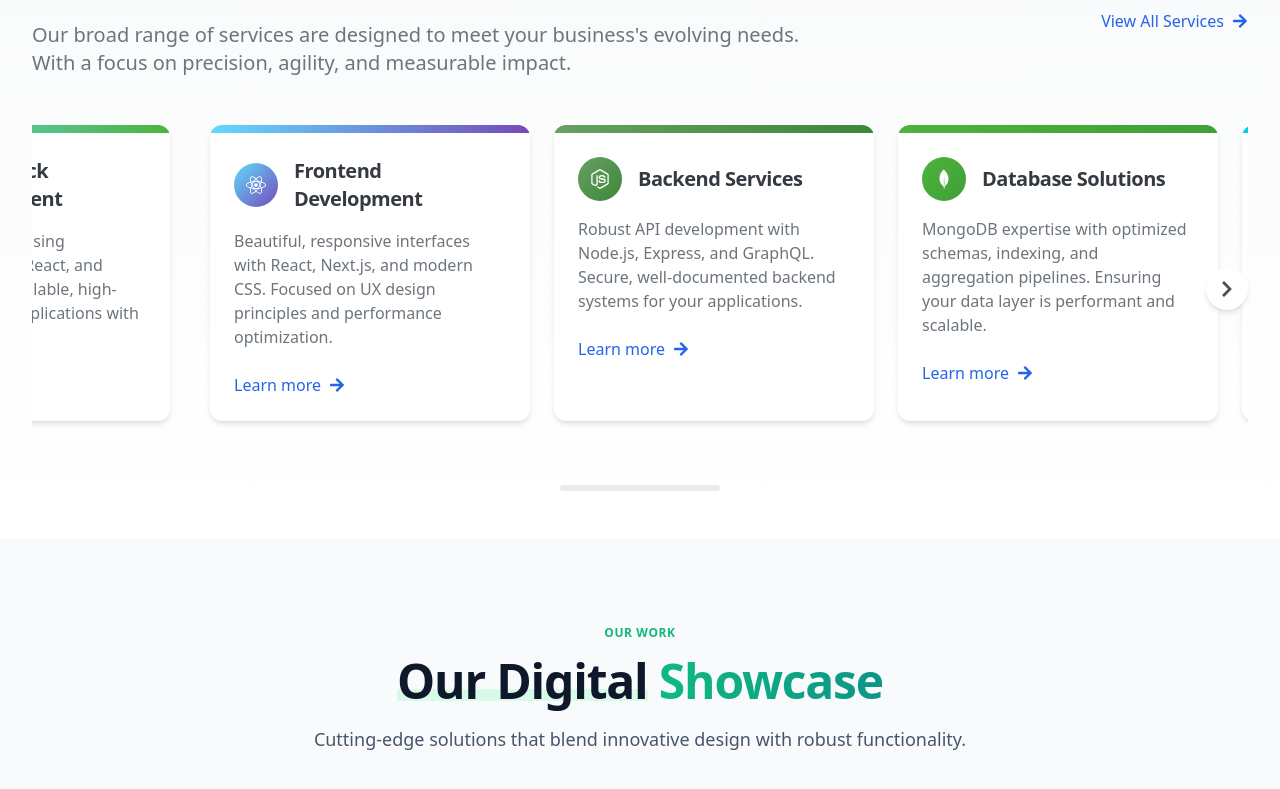
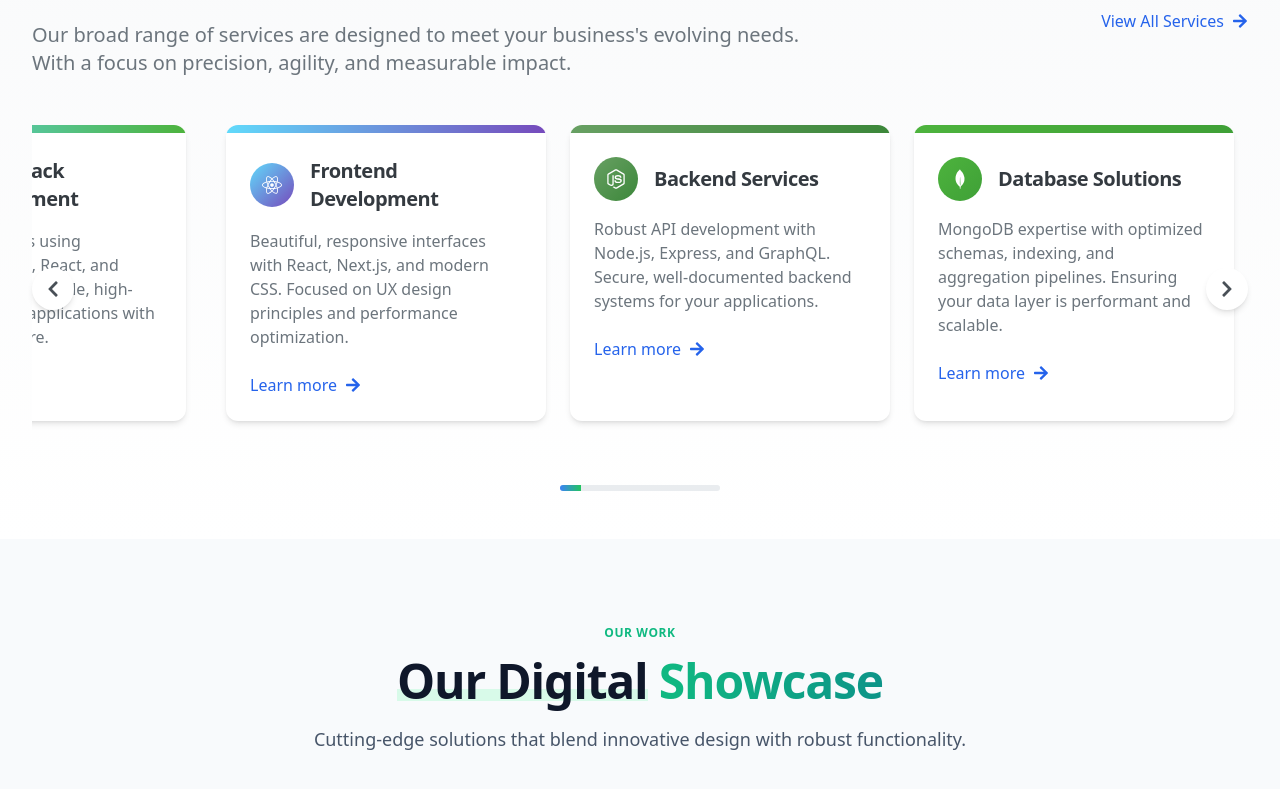
Before and after one commit to hammad8888/S-Stack, a React (Vite) app: page / in a window 1280 px wide. Shown: the part 787-1576 px from the top of the page. Built offline with nearby package versions, Linux system fonts and the light colour scheme.

Commit message:
Scroller to top and service scroller

```diff
--- a/src/App.jsx
+++ b/src/App.jsx
@@ -1,4 +1,5 @@
-import { BrowserRouter as Router, Routes, Route } from 'react-router-dom'
+import { BrowserRouter as Router, Routes, Route, useLocation } from 'react-router-dom'
+import { useEffect } from 'react'
 import Navbar from './components/Navbar'
 import Footer from './components/Footer'
 import Home from './pages/Home'
@@ -6,16 +7,28 @@ import About from './pages/About'
 import Services from './pages/Services'
 import Contact from './pages/Contact'
 
+// ScrollToTop component - now only scrolls to top for all pages
+const ScrollToTop = () => {
+  const { pathname } = useLocation()
+
+  useEffect(() => {
+    // Scroll to top for all route changes
+    window.scrollTo(0, 0)
+  }, [pathname])
+
+  return null
+}
+
 export default function App() {
   return (
     <Router>
       <div className="flex flex-col min-h-screen bg-gray-50">
+        <ScrollToTop />
         <div className="fixed top-0 w-full z-50">
           <Navbar />
         </div>
 
-
-        <div className="h-16"></div>
+        <div className="h-16"></div> {/* Spacer for fixed navbar */}
 
         <main className="flex-grow">
           <Routes>
--- a/src/components/MainServices.jsx
+++ b/src/components/MainServices.jsx
@@ -107,8 +107,9 @@ const Services = () => {
   const [autoScroll, setAutoScroll] = useState(true);
   const [showLeftArrow, setShowLeftArrow] = useState(false);
   const [showRightArrow, setShowRightArrow] = useState(true);
+  const [isScrolling, setIsScrolling] = useState(false);
 
-  // Lenis
+  // Lenis smooth scrolling
   useEffect(() => {
     const lenis = new Lenis({ lerp: 0.1, smooth: true });
     function raf(time) {
@@ -119,53 +120,114 @@ const Services = () => {
     return () => lenis.destroy();
   }, []);
 
-  // Scroll logic
+  // Auto-scroll and scroll position tracking
   useEffect(() => {
+    const container = containerRef.current;
+    if (!container) return;
+
+    let animationFrame;
+    let scrollPosition = 0;
+    let direction = 1;
+    let speed = 0.5;
+    let lastScrollTime = 0;
+
     const updateScrollInfo = () => {
-      if (!containerRef.current) return;
-      const { scrollLeft, scrollWidth, clientWidth } = containerRef.current;
+      const { scrollLeft, scrollWidth, clientWidth } = container;
+      const maxScroll = scrollWidth - clientWidth;
 
       setShowLeftArrow(scrollLeft > 0);
-      setShowRightArrow(scrollLeft < scrollWidth - clientWidth - 1);
+      setShowRightArrow(scrollLeft < maxScroll - 1);
 
       const indicator = document.getElementById('scroll-indicator');
-      if (indicator) {
-        const percent = (scrollLeft / (scrollWidth - clientWidth)) * 100;
+      if (indicator && maxScroll > 0) {
+        const percent = (scrollLeft / maxScroll) * 100;
         indicator.style.width = `${percent}%`;
       }
     };
 
-    if (containerRef.current) {
-      containerRef.current.addEventListener('scroll', updateScrollInfo);
+    const smoothScroll = () => {
+      if (!container || !autoScroll || !isInView || isScrolling) {
+        animationFrame = requestAnimationFrame(smoothScroll);
+        return;
+      }
+
+      const { scrollWidth, clientWidth } = container;
+      const maxScroll = scrollWidth - clientWidth;
+
+      // Only update scroll position if not at the edge or if we're changing direction
+      if (!(scrollPosition >= maxScroll && direction > 0) &&
+          !(scrollPosition <= 0 && direction < 0)) {
+        scrollPosition += speed * direction;
+      }
+
+      // Reverse direction at ends
+      if (scrollPosition >= maxScroll) {
+        direction = -1;
+        scrollPosition = maxScroll;
+      } else if (scrollPosition <= 0) {
+        direction = 1;
+        scrollPosition = 0;
+      }
+
+      container.scrollLeft = scrollPosition;
       updateScrollInfo();
-    }
+      animationFrame = requestAnimationFrame(smoothScroll);
+    };
 
-    let interval;
-    if (isInView && autoScroll && containerRef.current) {
-      interval = setInterval(() => {
-        const { scrollLeft, scrollWidth, clientWidth } = containerRef.current;
-        if (scrollLeft + clientWidth >= scrollWidth - 10) {
-          containerRef.current.scrollTo({ left: 0, behavior: 'smooth' });
-        } else {
-          containerRef.current.scrollBy({ left: 1, behavior: 'auto' });
-        }
-      }, 30);
-    }
+    const handleScroll = () => {
+      const now = Date.now();
+      if (now - lastScrollTime > 100) {
+        updateScrollInfo();
+      }
+      lastScrollTime = now;
+    };
+
+    container.addEventListener('scroll', handleScroll);
+    animationFrame = requestAnimationFrame(smoothScroll);
 
     return () => {
-      containerRef.current?.removeEventListener('scroll', updateScrollInfo);
-      clearInterval(interval);
+      container.removeEventListener('scroll', handleScroll);
+      cancelAnimationFrame(animationFrame);
     };
-  }, [isInView, autoScroll]);
+  }, [isInView, autoScroll, isScrolling]);
 
   const scroll = (direction) => {
-    if (containerRef.current) {
-      const scrollAmount = containerRef.current.clientWidth * 0.8;
-      containerRef.current.scrollBy({
-        left: direction === 'left' ? -scrollAmount : scrollAmount,
-        behavior: 'smooth'
-      });
-    }
+    if (!containerRef.current) return;
+
+    setIsScrolling(true);
+    setAutoScroll(false);
+
+    const container = containerRef.current;
+    const scrollAmount = container.clientWidth * 0.8;
+    const targetScroll = direction === 'left'
+      ? Math.max(0, container.scrollLeft - scrollAmount)
+      : Math.min(container.scrollWidth - container.clientWidth, container.scrollLeft + scrollAmount);
+
+    const startTime = performance.now();
+    const duration = 500; // milliseconds
+    const startScroll = container.scrollLeft;
+
+    const animateScroll = (currentTime) => {
+      const elapsed = currentTime - startTime;
+      const progress = Math.min(elapsed / duration, 1);
+      const easeProgress = easeInOutQuad(progress);
+
+      container.scrollLeft = startScroll + (targetScroll - startScroll) * easeProgress;
+
+      if (progress < 1) {
+        requestAnimationFrame(animateScroll);
+      } else {
+        setIsScrolling(false);
+        setAutoScroll(true);
+      }
+    };
+
+    requestAnimationFrame(animateScroll);
+  };
+
+  // Easing function for smooth button scrolling
+  const easeInOutQuad = (t) => {
+    return t < 0.5 ? 2 * t * t : -1 + (4 - 2 * t) * t;
   };
 
   return (
```
